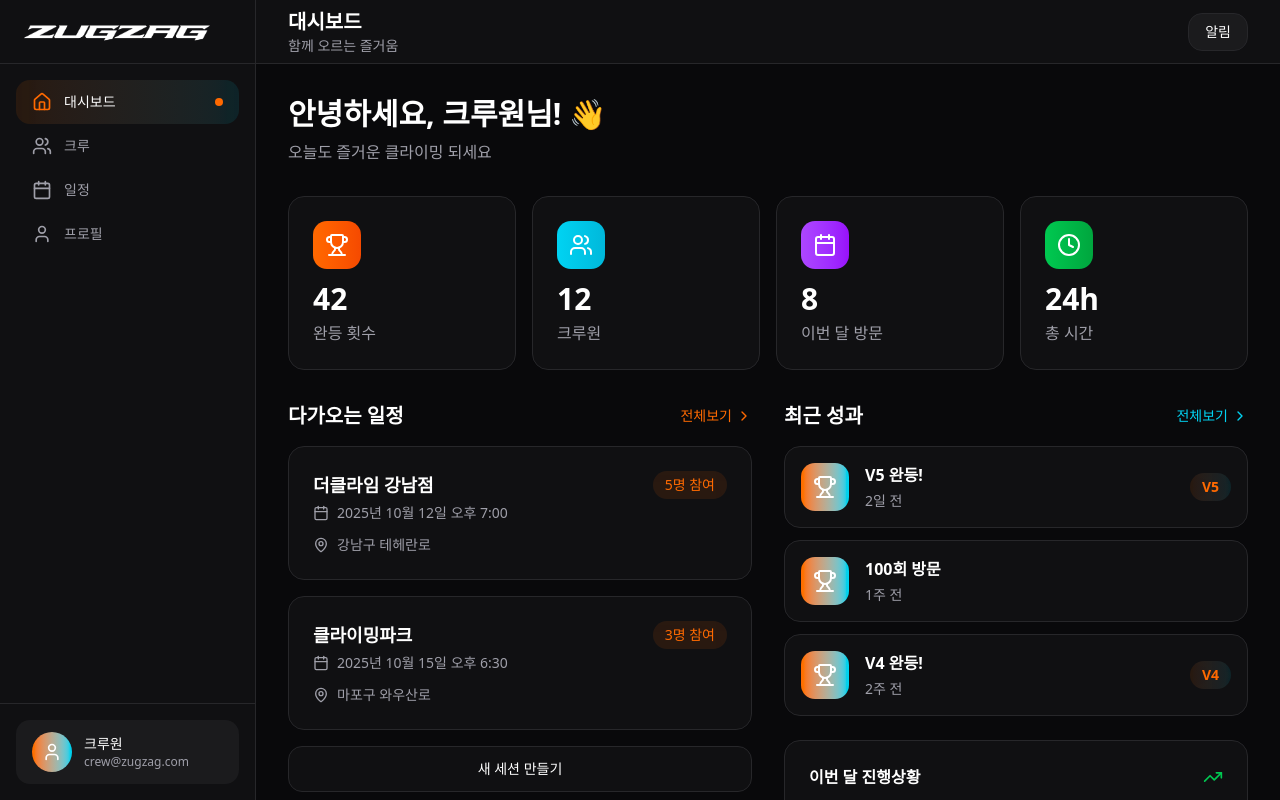
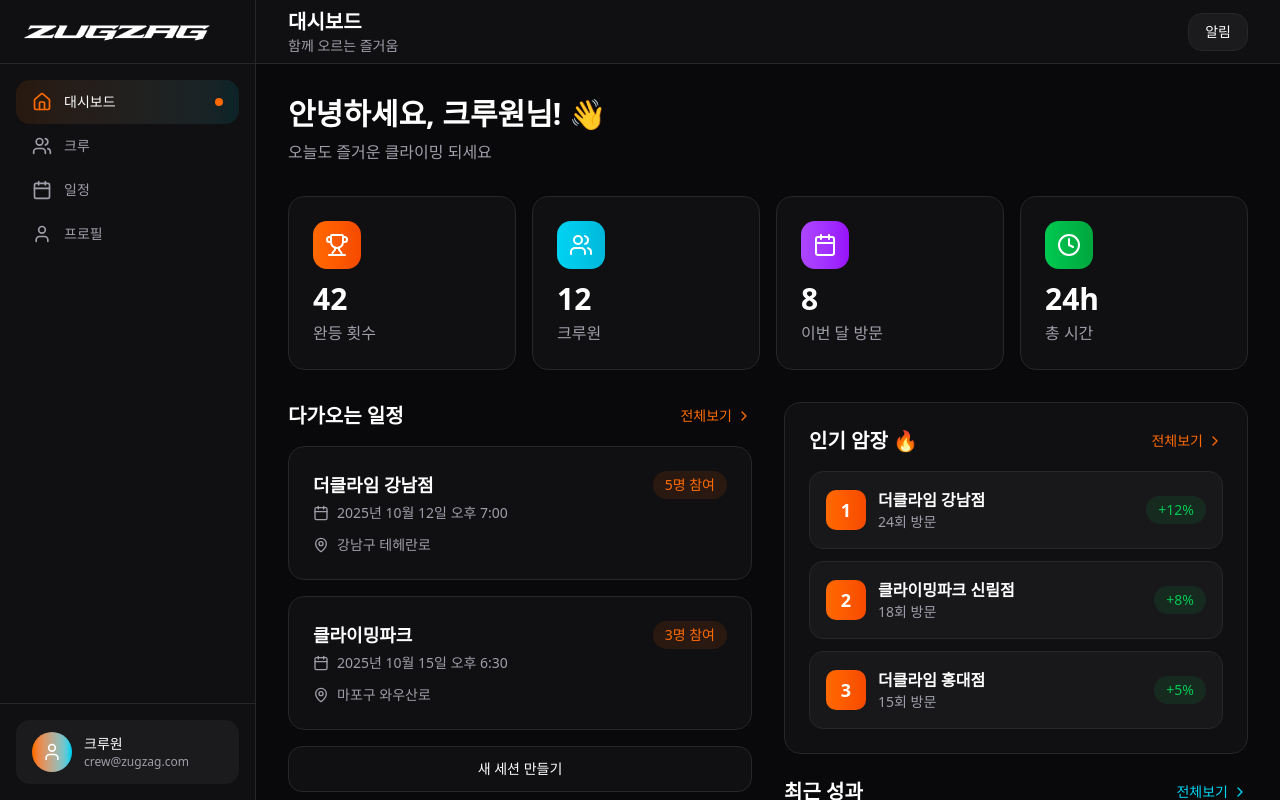
Before and after one commit to markjung96/zugzag, a Next.js app: page /dashboard in a window 1280 px wide. Built offline with nearby package versions, Linux system fonts and the light colour scheme.

Commit message:
feat(dashboard): enhance main dashboard with new features

```diff
--- a/src/app/(main)/dashboard/page.tsx
+++ b/src/app/(main)/dashboard/page.tsx
@@ -134,6 +134,45 @@ export default function DashboardPage() {
           animate={{ opacity: 1, x: 0 }}
           transition={{ delay: 0.5 }}
         >
+          {/* 인기 암장 위젯 */}
+          <div className="mb-6 rounded-2xl border border-zinc-800 bg-zinc-900/50 p-6 backdrop-blur-xl">
+            <div className="mb-4 flex items-center justify-between">
+              <h3 className="text-xl font-bold text-white">인기 암장 🔥</h3>
+              <button className="flex items-center gap-1 text-sm text-orange-500 transition-colors hover:text-orange-400">
+                전체보기
+                <ChevronRight className="h-4 w-4" />
+              </button>
+            </div>
+
+            <div className="space-y-3">
+              {[
+                { name: "더클라임 강남점", visits: 24, trend: "+12%" },
+                { name: "클라이밍파크 신림점", visits: 18, trend: "+8%" },
+                { name: "더클라임 홍대점", visits: 15, trend: "+5%" },
+              ].map((gym, idx) => (
+                <motion.div
+                  key={gym.name}
+                  initial={{ opacity: 0, x: 20 }}
+                  animate={{ opacity: 1, x: 0 }}
+                  transition={{ delay: 0.6 + idx * 0.1 }}
+                  className="flex items-center justify-between rounded-xl border border-zinc-800 bg-zinc-900 p-4 transition-all hover:border-zinc-700"
+                >
+                  <div className="flex items-center gap-3">
+                    <div className="flex h-10 w-10 items-center justify-center rounded-lg bg-gradient-to-r from-orange-500 to-orange-600 text-lg font-bold text-white">
+                      {idx + 1}
+                    </div>
+                    <div>
+                      <div className="font-semibold text-white">{gym.name}</div>
+                      <div className="text-sm text-zinc-400">{gym.visits}회 방문</div>
+                    </div>
+                  </div>
+                  <div className="rounded-full bg-green-500/10 px-3 py-1 text-sm font-medium text-green-500">
+                    {gym.trend}
+                  </div>
+                </motion.div>
+              ))}
+            </div>
+          </div>
           <div className="mb-4 flex items-center justify-between">
             <h3 className="text-xl font-bold text-white">최근 성과</h3>
             <button className="flex items-center gap-1 text-sm text-cyan-400 transition-colors hover:text-cyan-300">
```
Also changed, not shown: 2 other files (tests, documents, lock files or other folders).
